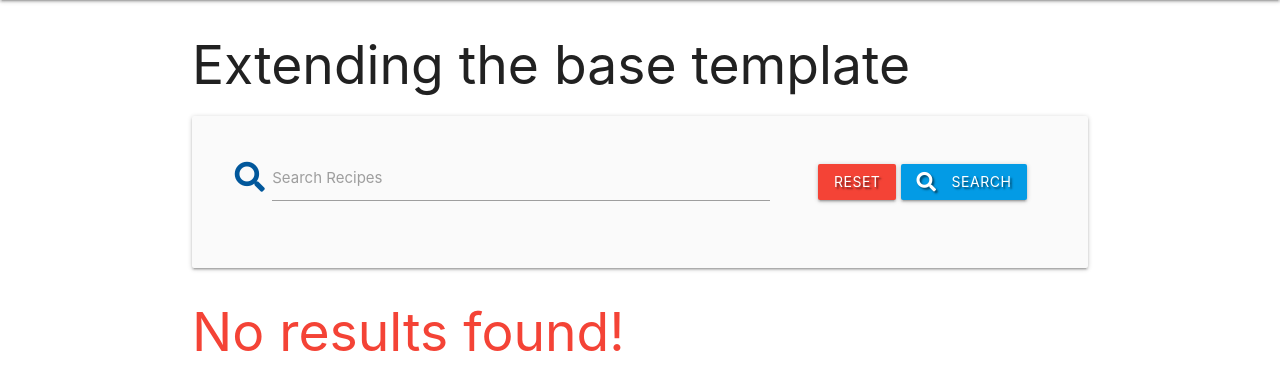
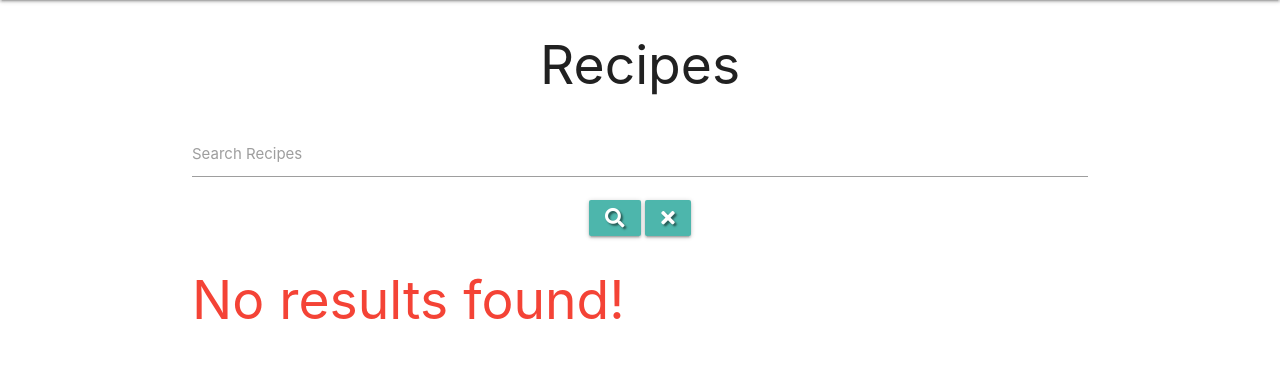
Before and after one commit to upeshp/MS3_EasyDinner, a Flask app: page / in a window 1280 px wide. Shown: the part 64-454 px from the top of the page. Run offline with Flask 2, Linux system fonts and the light colour scheme; data that the repository does not hold is empty; some libraries are stand-ins or nearby versions.

Commit message:
Style: reformat search form for better presentation on recipes.html, made search input a single line, added icons for search/reset buttons

```diff
--- a/templates/recipes.html
+++ b/templates/recipes.html
@@ -1,25 +1,37 @@
 {% extends "base.html" %}
 {% block content %}
 
-    <h2>Extending the base template</h2>
+    <h2 class="center-align">Recipes</h2>
 
-    <div class="row card-panel grey lighten-5">
+
         <form action="{{ url_for('search') }}" method="POST" class="col s12">
-            <div class="row valign-wrapper center-align">
-                <div class="input-field col s12 m8">
-                    <i class="fas fa-search prefix light-blue-text text-darken-4"></i>
+            <div class="row center-align">
+                <div class="input-field col s12">
+                    <!-- <i class="fas fa-search prefix light-blue-text text-darken-4"></i> -->
                     <input type="text" name="query" id="query" minlength="3" class="validate" required>
                     <label for="query">Search Recipes</label>
                 </div>
-                <div class="col s12 m4">
-                    <a href="{{ url_for('get_recipes') }}" class="red btn text-shadow">Reset</a>
-                    <button type="submit" class="light-blue darken-1 btn text-shadow">
-                        <i class="fas fa-search left"></i> Search
+                <div class="col s12">
+                    <button type="submit" class="teal lighten-2 btn text-shadow">
+                        <i class="fas fa-search"></i>
                     </button>
+                    <a href="{{ url_for('get_recipes') }}" class="teal lighten-2 btn text-shadow"><i class="fas fa-times"></i></a>
                 </div>
             </div>
         </form>
-    </div>
+
+        <!-- <div class="collapse" id="search-nav"> -->
+            <!-- <form class="navbar-left navbar-form nav-search ml-md-3 mr-md-3" action=""> -->
+                <!-- <div class="input-group"> -->
+                    <!-- <input type="text" placeholder="Search ..." class="form-control"> -->
+                    <!-- <div class="input-group-append"> -->
+                        <!-- <button type="submit" class="btn btn-search"> -->
+                            <!-- <i class="fas fa-search"></i> -->
+                        <!-- </button> -->
+                    <!-- </div> -->
+                <!-- </div> -->
+            <!-- </form> -->
+        <!-- </div> -->
 
     {% if recipes|length > 0 %}
     <div class="row">
```
